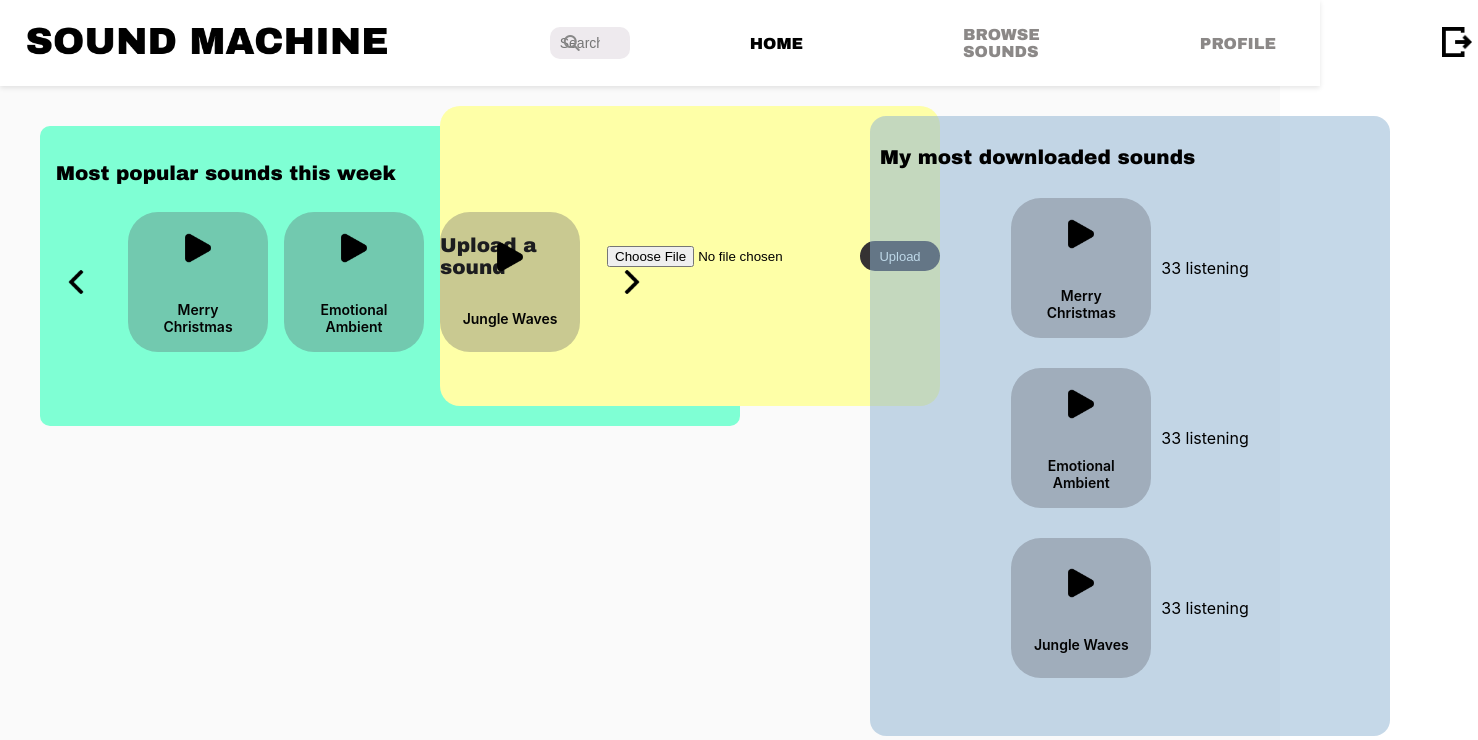
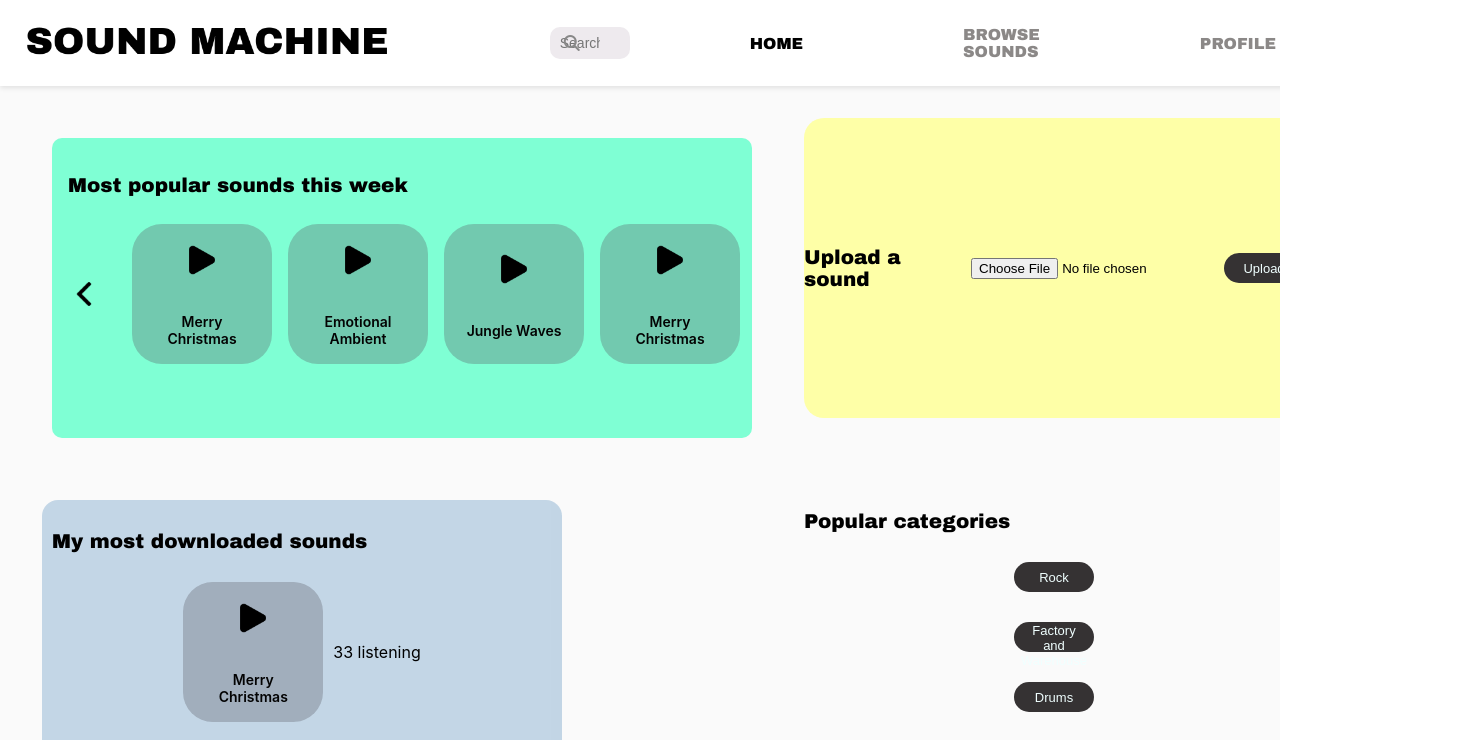
Before and after one commit to martinoauriane/soundmachine-frontend, a React (Create React App) app: page / in a window 1280 px wide. Shown: the top 740 px of the page, 1478 px wide, since content can reach past the window. Built offline with nearby package versions, Linux system fonts and the light colour scheme; no server answers.

Commit message:
feat: MostDownloadedSound Component: adding scrolling

```diff
--- a/src/components/MostDownloaded.tsx
+++ b/src/components/MostDownloaded.tsx
@@ -26,7 +26,7 @@ function MostDownloaded() {
   });
 
   return (
-    <div className="container">
+    <div className="mostdownloaded-container">
       <p className="balise"> My most downloaded sounds </p>
       {mostDownloaded}
     </div>
--- a/src/components/MostPopularSoundsComponent.tsx
+++ b/src/components/MostPopularSoundsComponent.tsx
@@ -41,7 +41,7 @@ export function MostPopularSoundsComponent() {
   };
 
   return (
-    <div className="most-popular-sounds">
+    <div className="most-popular-sounds-container">
       <p className="balise"> Most popular sounds this week </p>
 
       <div className="mps-content">
--- a/src/components/PopularCategories.tsx
+++ b/src/components/PopularCategories.tsx
@@ -1,9 +1,5 @@
 import { useState, useEffect } from "react";
-//components
-import TrackPlayer from "./TrackPlayer";
 // utils
-import { Song } from "../utils";
-import { soundsArray } from "../utils";
 import { categories } from "../utils";
 //style
 import "../css/home-page.css";
--- a/src/components/uploadSounds.css
+++ b/src/components/uploadSounds.css
@@ -9,6 +9,7 @@
   border-radius: 20px;
   cursor: pointer;
   transition: transform 0.2s, background-color 0.2s;
+  padding: 0px;
 }
 
 .update-button:hover {
--- a/src/css/generic.css
+++ b/src/css/generic.css
@@ -1,3 +1,11 @@
+.web-container {
+  flex: 1;
+  width: 100%;
+  height: 1400px;
+  background-color: #fafafaf8;
+  overflow: hidden;
+}
+
 .title {
   font-size: 20px;
   align-items: center;
@@ -51,10 +59,3 @@
   cursor: pointer;
   height: 60px;
 }
-
-.web-container {
-  flex: 1;
-  width: 100%;
-  height: 1000px;
-  background-color: #fafafaf8;
-}
--- a/src/css/home-page.css
+++ b/src/css/home-page.css
@@ -1,10 +1,8 @@
 .widgets {
   display: grid;
-  grid-template-columns: repeat(auto-fit, minmax(300px, 1fr));
-  gap: 20px; /* espace entre les widgets */
-  padding: 20px;
-  justify-items: stretch;
-  align-items: stretch;
+  grid-template-columns: 1fr 2fr;
+  gap: 2rem;
+  padding: 2rem;
 }
 
 .widget-large {
--- a/src/css/mostPopularSounds.css
+++ b/src/css/mostPopularSounds.css
@@ -1,4 +1,4 @@
-.most-popular-sounds {
+.most-popular-sounds-container {
   display: block;
   width: 700px;
   height: 300px;
@@ -7,6 +7,13 @@
   border-radius: 10px;
   background-color: aquamarine;
   box-sizing: border-box;
+  overflow-x: scroll;
+  scrollbar-width: none; /* Firefox */
+  -ms-overflow-style: none; /* IE and Edge Legacy */
+}
+
+.most-popular-sounds-container::-webkit-scrollbar {
+  display: none; /* Chrome, Safari, Edge (Blink/Webkit) */
 }
 
 .balise {
--- a/src/css/mostdownloaded.css
+++ b/src/css/mostdownloaded.css
@@ -1,4 +1,4 @@
-.container {
+.mostdownloaded-container {
   flex: 1;
   flex-direction: column;
   align-items: center;
@@ -9,6 +9,13 @@
   padding: 10px;
   margin: 10px;
   border-radius: 1rem;
+  overflow-y: scroll;
+  scrollbar-width: none; /* Firefox */
+  -ms-overflow-style: none; /* IE and Edge Legacy */
+}
+
+.most-popular-sounds-container::-webkit-scrollbar {
+  display: none; /* Chrome, Safari, Edge (Blink/Webkit) */
 }
 
 .space {
--- a/src/utils.ts
+++ b/src/utils.ts
@@ -43,4 +43,22 @@ export const soundsArray: Song[] = [
     type: "Jungle",
     creationDate: "9/10/2025",
   },
+  {
+    name: "Merry Christmas",
+    url: "/sounds/merry-christmas-sounds.mp3",
+    type: "Commercial",
+    creationDate: "11/10/2025",
+  },
+  {
+    name: "Emotional Ambient",
+    url: "/sounds/emotional-ambient.mp3",
+    type: "Ambient",
+    creationDate: "10/10/2025",
+  },
+  {
+    name: "Jungle Waves",
+    url: "/sounds/jungle-waves.mp3",
+    type: "Jungle",
+    creationDate: "9/10/2025",
+  },
 ];
```
Also changed, not shown: src/components/ScrollableComponent.tsx (added, +7 -0 lines).
